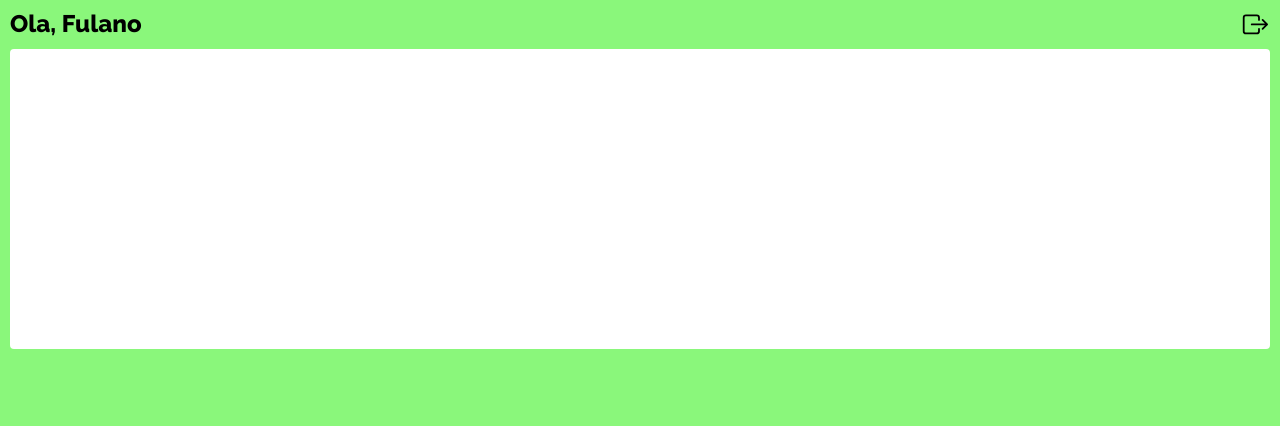
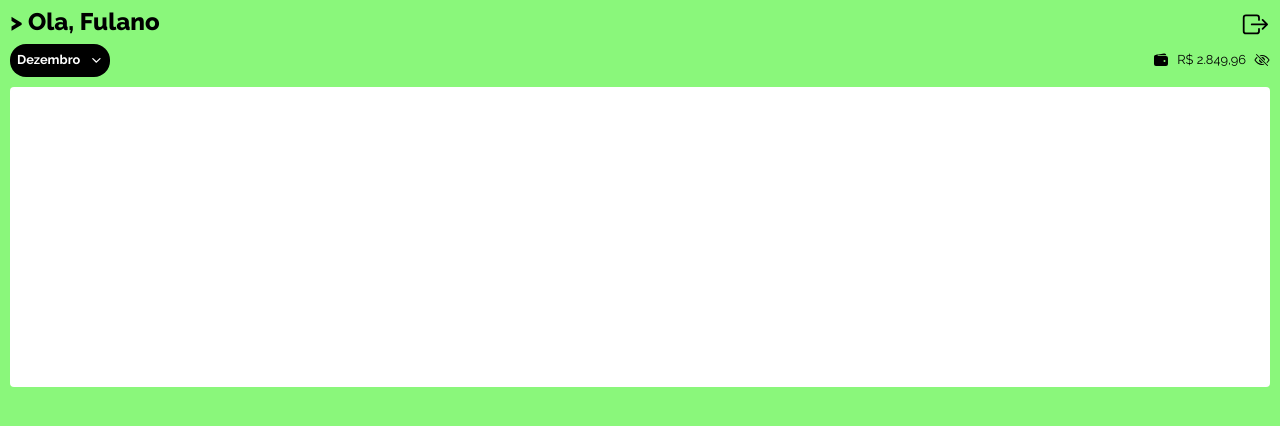
Before and after one commit to MatheusBalcky/My-Tracking-Money-Front-end, a React (Vite) app: page /home in a window 1280 px wide. Shown: the top 426 px of the page. Built offline with nearby package versions, Linux system fonts and the light colour scheme; a web font is replaced by a local one.

Commit message:
📦 FEAT: New components added to home page

```diff
--- /dev/null
+++ b/src/components/homeComponents/selectMonth.tsx
@@ -0,0 +1,76 @@
+import styled from "styled-components"
+import { IoIosArrowDown } from "react-icons/io";
+import { useState} from 'react'
+
+interface SelectMonth {
+  months: String[]
+}
+
+export default function SelectMonth(props: SelectMonth) {
+  const [monthsHidden, setMonthsEnable] = useState(true);
+
+  const openMonths = () =>{
+    setMonthsEnable(!monthsHidden);
+  }
+
+  return (
+    <Container>
+      <Background onClick={openMonths} monthsHidden={monthsHidden}>
+        <p>Dezembro</p>
+        <IoIosArrowDown className="arrowDown" />
+      </Background>
+      <MonthOptions hidden={monthsHidden}>
+        <p>Janeiro</p>
+        <p>Janeiro</p>
+        <p>Janeiro</p>
+        <p>Janeiro</p>
+      </MonthOptions>
+    </Container>
+  );
+}
+
+const Container = styled.div`
+  display: flex;
+  flex-direction: column;
+  position: relative;
+`
+
+interface BackgroundProps {
+  monthsHidden: Boolean
+}
+const Background = styled.div<BackgroundProps>`
+  box-sizing: border-box;
+  display: flex;
+  width: 100px;
+  justify-content: space-between;
+  align-items: center;
+  background-color: black;
+  padding: 10px 7px;
+  border-radius: ${(props) =>
+    props.monthsHidden ? "1em 1em 1em 1em" : "1em 1em 0em 0em"};
+  cursor: pointer;
+  p,
+  .arrowDown {
+    color: white;
+    font-weight: bold;
+    font-size: 0.8em;
+  }
+`;
+
+const MonthOptions = styled.div`
+  display: ${(props) => (props.hidden ? "none" : "flex")};
+  flex-direction: column;
+  gap: 7px;
+  box-sizing: border-box;
+  width: 100px;
+  padding: 10px 7px;
+  background-color: black;
+  border-radius: 0em 0em 1em 1em;
+  position: absolute;
+  top: 27px;
+  p {
+    color: white;
+    font-weight: bold;
+    font-size: 0.8em;
+  }
+`;
--- a/src/pages/HomePage.tsx
+++ b/src/pages/HomePage.tsx
@@ -1,12 +1,32 @@
 import styled from "styled-components";
-import { IoExitOutline } from "react-icons/io5";
+import { IoIosArrowDown } from "react-icons/io";
+import {
+  IoExitOutline,
+  IoWallet,
+  IoEyeOffOutline,
+  IoEyeOutline,
+} from "react-icons/io5";
+import SelectMonth from "../components/homeComponents/selectMonth";
 
-export default function HomePage (){
+
+export default function HomePage() {
   return (
     <BackgroundHomePage>
       <Header>
-        <h1>Ola, Fulano</h1>
-        <IoExitOutline className="iconExit"/>
+        <div className="topHeader">
+          <h1> &gt; Ola, Fulano</h1>
+          <IoExitOutline className="iconExit" />
+        </div>
+
+        <InfoHeader>
+          <SelectMonth months={["a"]} />
+
+          <div className="moneyBalance">
+            <IoWallet className="walletIcon" />
+            <span>R$ 2.849,96</span>
+            <IoEyeOffOutline />
+          </div>
+        </InfoHeader>
       </Header>
       <Dashboard></Dashboard>
       <Footer></Footer>
@@ -26,11 +46,17 @@ const BackgroundHomePage = styled.div`
 
 const Header = styled.div`
   display: flex;
+  flex-direction: column;
   width: 100%;
   justify-content: space-between;
   align-items: center;
+  gap: 5px;
+  .topHeader {
+    display: flex;
+    justify-content: space-between;
+    width: 100%;
 
-  h1{
+    h1 {
       font-weight: 800;
       font-size: 1.5em;
     }
@@ -38,11 +64,28 @@ const Header = styled.div`
     .iconExit {
       font-size: 1.8em;
       cursor: pointer;
-    &:hover{
+      &:hover {
         color: white;
       }
     }
+  }
+`;
 
+const InfoHeader = styled.div`
+  display: flex;
+  align-items: center;
+  justify-content: space-between;
+  gap: 10px;
+  width: 100%;
+  .moneyBalance {
+    display: flex;
+    justify-content: center;
+    align-items: center;
+    gap: 8px;
+    span {
+      font-size: 0.8em;
+    }
+  }
 `;
 
 const Dashboard = styled.div`
@@ -52,6 +95,4 @@ const Dashboard = styled.div`
   border-radius: 4px;
 `;
 
-const Footer = styled.div`
-
-`;
+const Footer = styled.div``;
```
Lines whose indentation alone changed are shown as unchanged.
